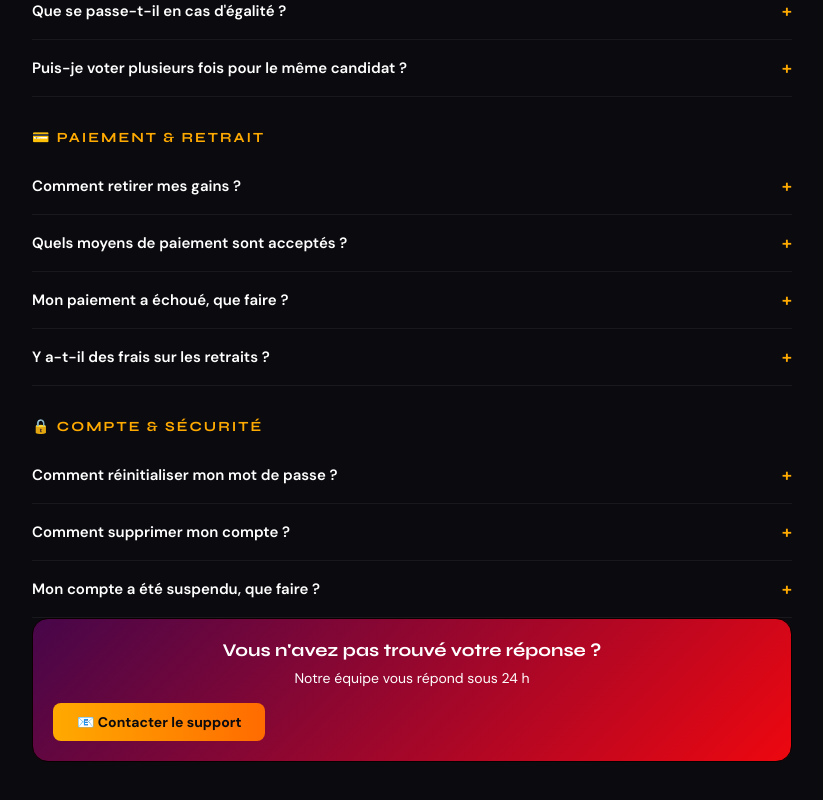
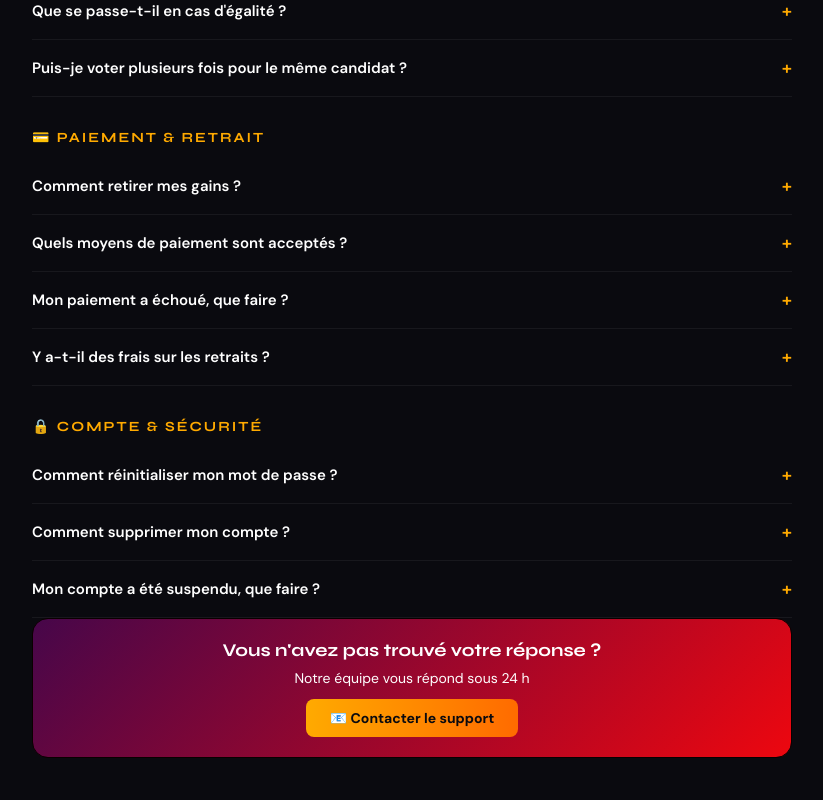
Before and after one commit to africa-dancing/diki-diki, a Next.js app in the folder frontend/: page /faq in a window 1280 px wide. Shown: the part 1152-1952 px from the top of the page, without its empty margins (228-1051 px from the left). Built offline with nearby package versions, Linux system fonts and the light colour scheme.

Commit message:
fix: bouton ctaBtn en block pour centrage

```diff
--- a/frontend/app/faq/page.tsx
+++ b/frontend/app/faq/page.tsx
@@ -24,7 +24,7 @@ const s: Record<string, React.CSSProperties> = {
   q:       { width: '100%', background: 'none', border: 'none', color: '#fff', fontFamily: "'DM Sans', sans-serif", fontSize: 15, fontWeight: 600, textAlign: 'left' as const, padding: '16px 0', cursor: 'pointer', display: 'flex', justifyContent: 'space-between', alignItems: 'center' },
   a:       { fontSize: 14, lineHeight: 1.8, color: 'rgba(232,224,208,0.8)', padding: '0 0 16px' },
   contact: { background: 'linear-gradient(135deg,rgba(126, 3, 128, 0.52),rgba(237,7,15))', border:'1px solid rgb(10, 0, 0)', borderRadius:16, padding:'20px', marginBottom:20 },
-  ctaBtn:  { display: 'inline-block', marginTop: 12, marginLeft: 'auto', marginRight: 'auto', background: `linear-gradient(90deg,${OR},${OR2})`, color: '#0a0a0f', fontWeight: 700, fontSize: 14, padding: '10px 24px', borderRadius: 8, textDecoration: 'none' },
+  ctaBtn:  { display: 'block', width: 'fit-content', marginTop: 12, marginLeft: 'auto', marginRight: 'auto', background: `linear-gradient(90deg,${OR},${OR2})`, color: '#0a0a0f', fontWeight: 700, fontSize: 14, padding: '10px 24px', borderRadius: 8, textDecoration: 'none' },
 };
 
 const faqs = [
```
